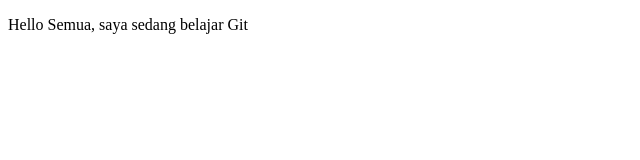
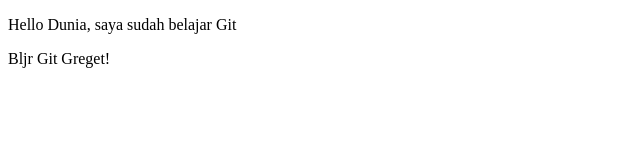
Before and after one commit to reyaryt/belajar-git, a plain HTML site: page index.html in a window 1280 px wide. Shown: the whole page, without its empty margins (0-640 px from the left). Drawn offline with Linux system fonts and the light colour scheme.

Commit message:
bljr git greget

```diff
--- a/index.html
+++ b/index.html
@@ -7,6 +7,7 @@
     <title>Belajar Git - Project 01</title>
 </head>
 <body>
-    <p>Hello Semua, saya sedang belajar Git</p>
+    <p>Hello Dunia, saya sudah belajar Git</p>
+    <p>Bljr Git Greget!</p>
 </body>
 </html>
```
